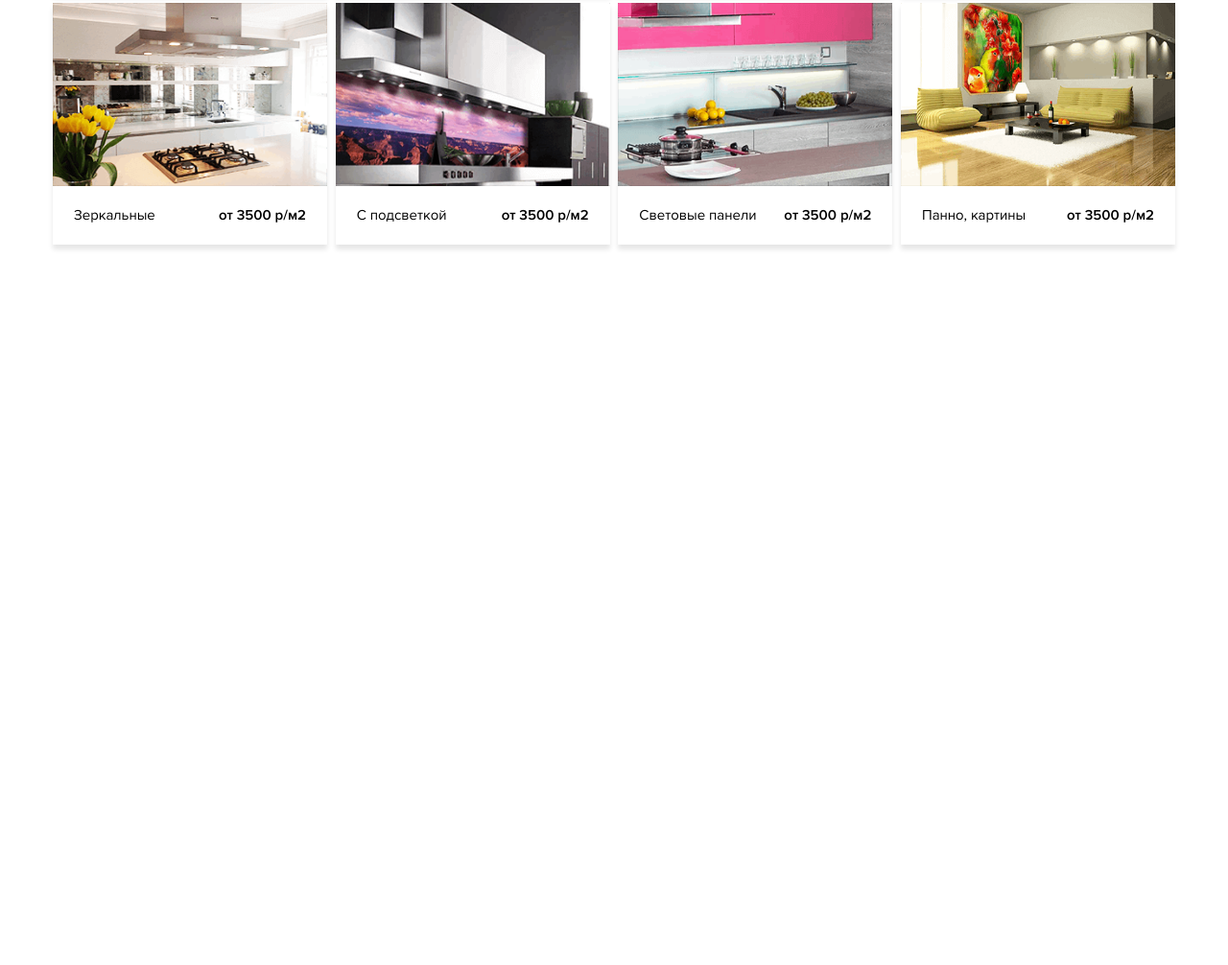
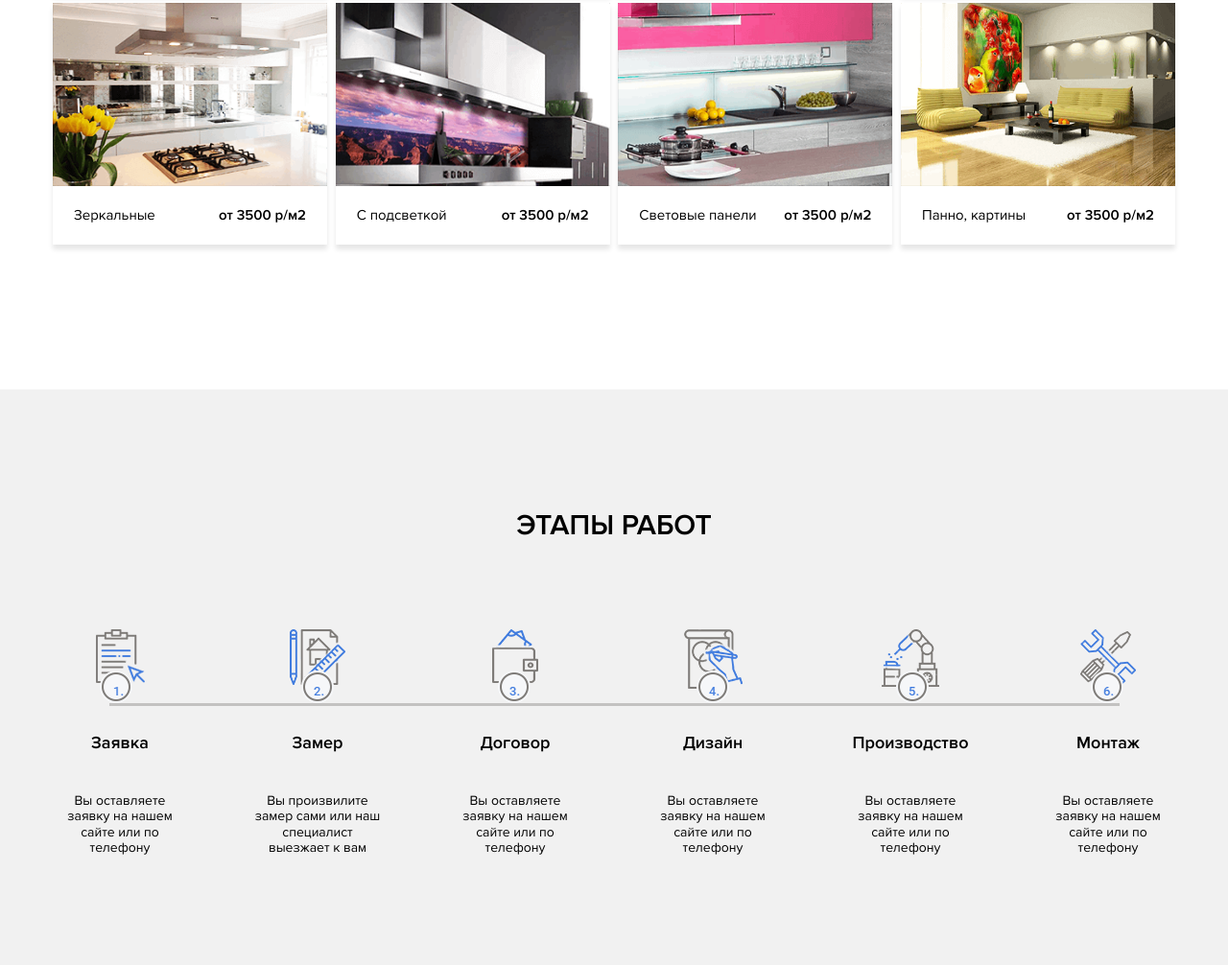
Before and after one commit to Webdevmaksim/skinali, a website: page index.html in a window 1280 px wide. Shown: the part 4432-5438 px from the top of the page at 96% size. Before the commit the page ends 4838 px from the top, so only its background shows below. Drawn offline with Linux system fonts and the light colour scheme; a script that the page names is missing; files whose address does not match are found by name.

Commit message:
section-stages

```diff
--- a/index.html
+++ b/index.html
@@ -12,9 +12,9 @@
         <nav class="navbar__navigaion navigation">
             <div class="container">
                 <div class="navigation__wrapper">
-                    <a href="#" class="navigation__link">Главная</a>
+                    <a href="#hero" class="navigation__link">Главная</a>
                     <a href="#" class="navigation__link">ПРОДУКЦИЯ</a>
-                    <a href="#" class="navigation__link">КАТАЛОГ</a>
+                    <a href="#catalog" class="navigation__link">КАТАЛОГ</a>
                     <a href="#" class="navigation__link">ПРИМЕРЫ РАБОТ</a>
                     <a href="#" class="navigation__link">ПРИМЕРКА ИЗОБРАЖЕНИЙ</a>
                     <a href="#" class="navigation__link">СТОИМОСТЬ ДИЛЕРАМ</a>
@@ -54,7 +54,7 @@
         <!-- /.navbar -->
     </header>
     <!-- /.header -->
-    <main class="hero">
+    <main id="hero" class="hero">
         <div class="container">
             <div class="hero__content">
                 <h1 class="hero__title">
@@ -185,7 +185,7 @@
         <!-- /.container -->
     </section>
     <!-- /.features -->
-    <section class="catalog">
+    <section id="catalog" class="catalog">
         <h2 class="catalog__title">каталог скинали</h2>
         <div class="container">
             <div class="catalog__block">
@@ -541,6 +541,81 @@
         <!-- /.container -->
     </section>
     <!-- /.price -->
+    <section id="stages" class="stages">
+        <div class="container">
+            <h2 class="stages__title section-title">ЭТАПЫ РАБОТ</h2>
+            <!-- /.section-title -->
+            <div class="stages__block flex">
+                <div class="stages__col">
+                    <div class="stages__img"><img src="../img/stages/1.png" alt=""></div>
+                    <!-- /.stages__img -->
+                    <h3 class="stages__item-name">Заявка</h3>
+                    <!-- /.stages__item-name -->
+                    <p class="stages__description">Вы оставляете заявку
+                        на нашем сайте или
+                        по телефону</p>
+                    <!-- /.stages__description -->
+                </div>
+                <!-- /.stages__col -->
+                <div class="stages__col">
+                    <div class="stages__img"><img src="../img/stages/2.png" alt=""></div>
+                    <!-- /.stages__img -->
+                    <h3 class="stages__item-name">Замер</h3>
+                    <!-- /.stages__item-name -->
+                    <p class="stages__description">Вы произвилите замер сами или наш специалист выезжает к вам</p>
+                    <!-- /.stages__description -->
+                </div>
+                <!-- /.stages__col -->
+                <div class="stages__col">
+                    <div class="stages__img"><img src="../img/stages/3.png" alt=""></div>
+                    <!-- /.stages__img -->
+                    <h3 class="stages__item-name">Договор</h3>
+                    <!-- /.stages__item-name -->
+                    <p class="stages__description">Вы оставляете заявку
+                        на нашем сайте или
+                        по телефону</p>
+                    <!-- /.stages__description -->
+                </div>
+                <!-- /.stages__col -->
+                <div class="stages__col">
+                    <div class="stages__img"><img src="../img/stages/4.png" alt=""></div>
+                    <!-- /.stages__img -->
+                    <h3 class="stages__item-name">Дизайн</h3>
+                    <!-- /.stages__item-name -->
+                    <p class="stages__description">Вы оставляете заявку
+                        на нашем сайте или
+                        по телефону</p>
+                    <!-- /.stages__description -->
+                </div>
+                <!-- /.stages__col -->
+                <div class="stages__col">
+                    <div class="stages__img"><img src="../img/stages/5.png" alt=""></div>
+                    <!-- /.stages__img -->
+                    <h3 class="stages__item-name">Производство</h3>
+                    <!-- /.stages__item-name -->
+                    <p class="stages__description">Вы оставляете заявку
+                        на нашем сайте или
+                        по телефону</p>
+                    <!-- /.stages__description -->
+                </div>
+                <!-- /.stages__col -->
+                <div class="stages__col">
+                    <div class="stages__img"><img src="../img/stages/6.png" alt=""></div>
+                    <!-- /.stages__img -->
+                    <h3 class="stages__item-name">Монтаж</h3>
+                    <!-- /.stages__item-name -->
+                    <p class="stages__description">Вы оставляете заявку
+                        на нашем сайте или
+                        по телефону</p>
+                    <!-- /.stages__description -->
+                </div>
+                <!-- /.stages__col -->
+            </div>
+            <!-- /.stages__block flex -->
+        </div>
+        <!-- /.container -->
+    </section>
+    <!-- /.stages -->
     <script src="./js/Jquery.min.js"></script>
     <script defer src="./js/main.js"></script>
     <script src="https://spikmi.com/Widget?Id=4376"></script>
--- /dev/null
+++ b/sass/_templates/_stages.sass
@@ -0,0 +1,60 @@
+.stages
+    padding: 7.1428rem 0
+    background-color: $section-grey
+    &__title
+        margin-bottom: 6.4285rem
+    &__col
+        display: flex
+        flex-direction: column
+        align-items: center
+    &__block
+        justify-content: space-between
+        position: relative
+        &::before
+            content: ''
+            background-color: rgba(126, 123, 120, 0.4)
+            height: 3px
+            width: 90%
+            position: absolute
+            margin-left: auto
+            margin-right: auto
+            left: 0
+            right: 0
+            top: 5.5rem
+    &__img
+        margin-bottom: 1.9285rem
+    &__item-name
+        +bold
+        color: $black-two
+        font-size: 1.2857rem
+        margin-bottom: 2.0714rem
+    &__description
+        text-align: center
+        max-width: 10rem
+        color: $black-two
+        font-size: 1rem
+        +reg
+@media screen and ( max-width: 1199px )
+    .stages
+        &__block
+            &::before
+                display: none
+        &__col
+            flex-basis: 33.33%
+            &:nth-of-type(-n+3)
+                margin-bottom: 4rem
+@media screen and ( max-width: 1024px )
+    .stages
+        &__description
+            font-size: 1.3rem
+            max-width: 14rem
+        &__col
+            flex-basis: 50%
+            &:nth-of-type(-n+4)
+                margin-bottom: 4rem
+@media screen and ( max-width: 575px )
+    .stages
+        &__col
+            flex-basis: 100%
+            &:nth-of-type(-n+5)
+                margin-bottom: 4rem
--- a/sass/style.sass
+++ b/sass/style.sass
@@ -11,4 +11,5 @@
 @import '_templates/catalog'
 @import '_templates/blog'
 @import '_templates/price'
+@import '_templates/stages'
 @import 'media'
```
Also changed, not shown: css/style.css, img/stages/1.png (added), img/stages/2.png (added), img/stages/3.png (added), img/stages/4.png (added), img/stages/5.png (added), img/stages/6.png (added).
